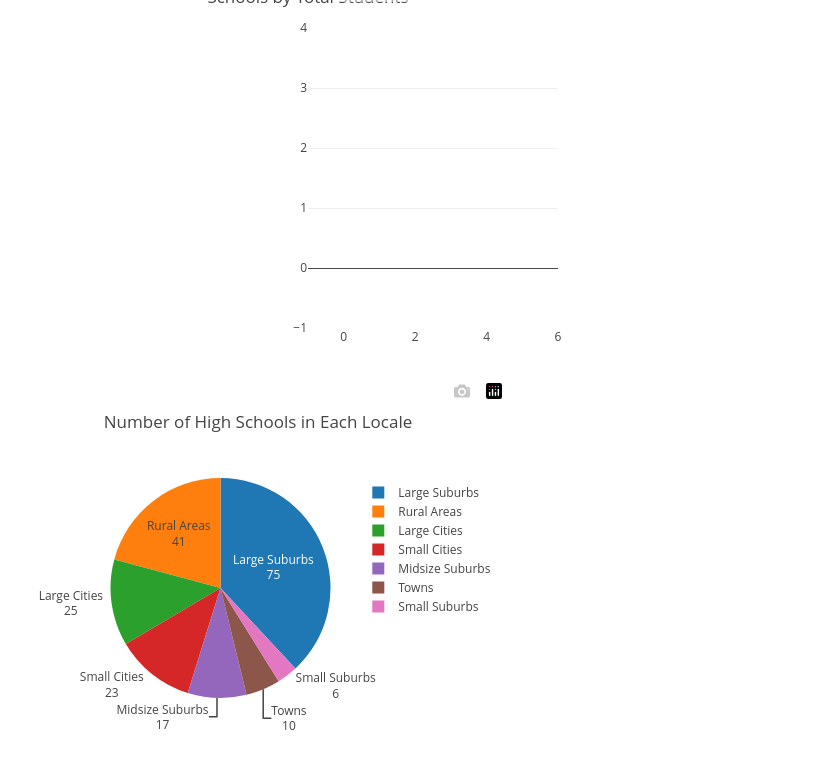
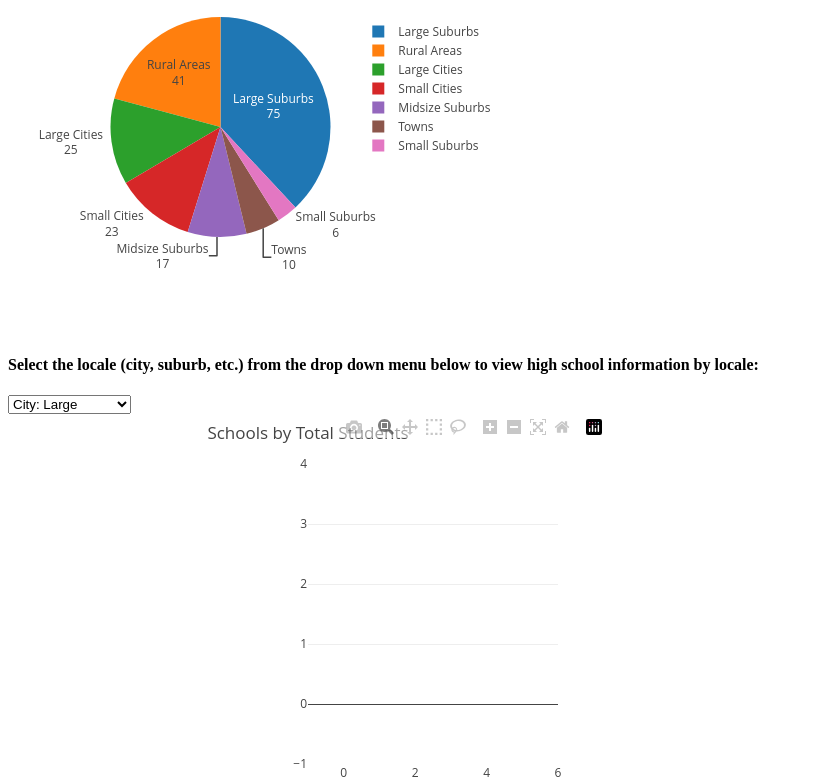
Before and after one commit to djdata2022/Project-2-Data-Visualization, a Flask app: page / in a window 1280 px wide. Shown: the part 653-1430 px from the top of the page, without its empty margins (0-813 px from the left). Run offline with Flask 3, Linux system fonts and the light colour scheme; data that the repository does not hold is empty; some libraries are stand-ins or nearby versions.

Commit message:
Updating html file to improve layout

```diff
--- a/templates/index.html
+++ b/templates/index.html
@@ -15,20 +15,28 @@
     crossorigin=""></script>
    </head>
 <body>
+  <!-- Page heading CSS -->
   <div class="sidebar">
     <div class="col-md-12 jumbotron text-center">
       <center><b><h1>Maryland Public High School Characteristics</h1></b></center>
       <center><b><h2>Based on Data from 2021 - 2022</h2></b></center>
-      <h3>Welcome to the State of Maryland's high school viewer! Using this interactive tool, you can view information about high schools across the state. Use the drop down menu below to select the type of high school you are looking for.</h3>
+      <h3>Welcome to the State of Maryland's high school viewer! Using this interactive tool, you can view information about high schools across the state.</h3>
+      <p>(1) Zoom in on the interative map and hover over the markers to view information about each school.<br>
+      (2) Use the drop down menu to select the high school locale to view summary information for that locale.</p>
     </div>
   </div>
+  <!-- Interactive map -->
   <div class="top-display">
     <div class="map-display">
-      <div id="bubble" style="position: relative; height: 350px; width: 400px"></div>
+      <div id="bubble" style="position: relative; height: 350px; width: 800px"></div>
     </div>
-  <br><br><br>
+    <!-- Pie chart -->
+    <div class="col-md-5">
+      <div id="pie"></div>
+    </div>
+  <br>
     <div class="dropdown-bar">
-      Select the type of location:<br>
+      <h4>Select the locale (city, suburb, etc.) from the drop down menu below to view high school information by locale:</h4>
       <select id="selDataset" onchange="optionChanged(this.value)">
         <option value="CL">City: Large</option>
         <option value="CS">City: Small</option>
@@ -45,9 +53,7 @@
     <div class="col-md-5">
       <div id="bar1"></div>
     </div>
-    <div class="col-md-5">
-      <div id="pie"></div>
-    </div>
+
     <div class="col-md-5">
       <div id="bar2"></div>
     </div>
```
Also changed, not shown: 4 other files.
